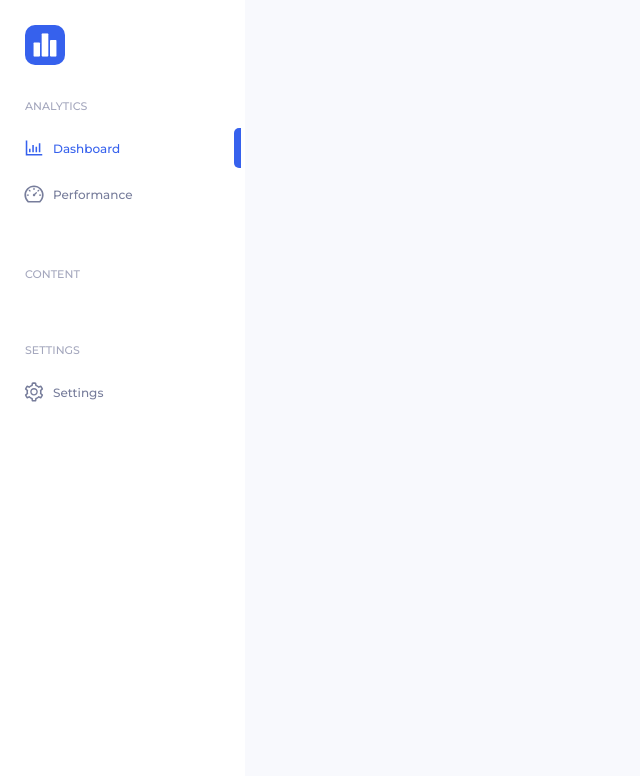
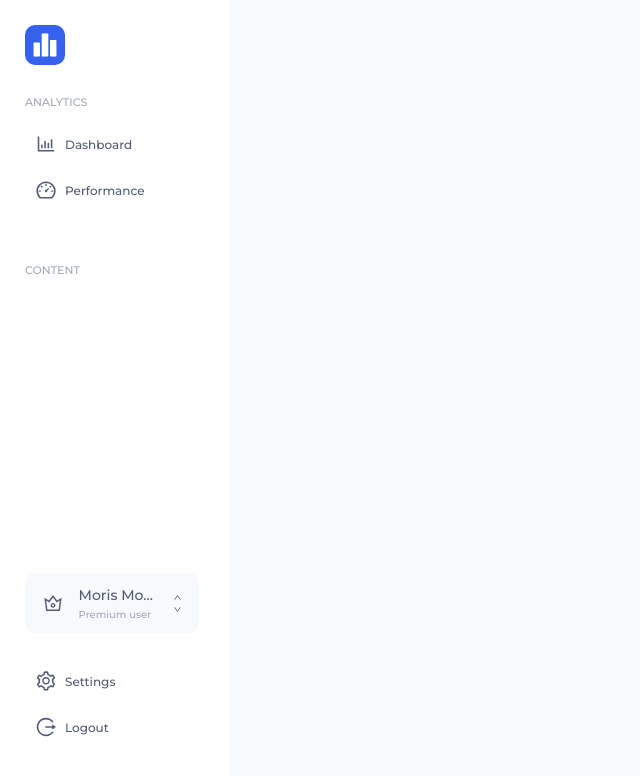
Before and after one commit to morismoze/react-dashboard, a React (Create React App) app: page / in a window 1280 px wide. Shown: the top 776 px of the page, without its empty margins (0-640 px from the left). Built offline with nearby package versions, Linux system fonts and the light colour scheme.

Commit message:
Finish implementing sidenav design

```diff
--- a/src/components/Sidenav/Sidenav/Sidenav.js
+++ b/src/components/Sidenav/Sidenav/Sidenav.js
@@ -1,10 +1,10 @@
 import React from 'react';
 
-import { AiOutlineLogout } from 'react-icons/ai';
-
 import SidenavGroup from "../SidenavGroup/SidenavGroup";
+import SidenavGroupTab from "../SidenavGroupTab/SidenavGroupTab";
+import SidenavUserTab from "../SidenavUserTab/SidenavUserTab";
 import dashboardLogo from '../../../modules/images/logo/dashboard-logo.svg';
-import { SIDENAV_GROUPS } from "../../../constants/screenConstants";
+import {LOG_GROUP, PROFILE_GROUP, SETTINGS_GROUP, SIDENAV_GROUPS} from "../../../constants/screenConstants";
 import styles from './Sidenav.module.scss';
 
 const Sidenav = ({
@@ -27,6 +27,22 @@ const Sidenav = ({
                     key={sidenavGroupKey}
                 />
             ))}
+            <SidenavUserTab
+                tabName={PROFILE_GROUP.PROFILE_SCREEN}
+                profileImage={'higherOrderComponent'}
+                username={'Moris Moze'}
+                premiumUser={true}
+            />
+            <SidenavGroupTab
+                tabName={SETTINGS_GROUP.SETTINGS_SCREEN}
+                activeScreen={activeScreen}
+                setActiveScreen={setActiveScreen}
+            />
+            <SidenavGroupTab
+                tabName={LOG_GROUP.LOGOUT_SCREEN}
+                activeScreen={activeScreen}
+                setActiveScreen={setActiveScreen}
+            />
         </nav>
     );
 };
--- a/src/components/Sidenav/Sidenav/Sidenav.module.scss
+++ b/src/components/Sidenav/Sidenav/Sidenav.module.scss
@@ -1,13 +1,17 @@
 .sidenav {
-  padding: 25px 0 25px 25px;
+  padding: 25px 0 50px 25px;
   position: fixed;
   left: 0;
   top: 0;
   bottom: 0;
   background-color: var(--white);
-  width: 245px;
+  width: 230px;
+  display: flex;
+  flex-direction: column;
 
   &__logo {
     margin-bottom: 30px;
+    width: 40px;
+    height: 40px;
   }
 }
--- a/src/components/Sidenav/SidenavGroup/SidenavGroup.module.scss
+++ b/src/components/Sidenav/SidenavGroup/SidenavGroup.module.scss
@@ -1,8 +1,10 @@
 .tabsGroup {
   display: flex;
   flex-direction: column;
-  align-items: flex-start;
   margin-bottom: 50px;
+
+  &:nth-last-of-type(2) {
+  }
 
   &__tabsList {
     width: 100%;
@@ -21,16 +23,4 @@
     display: flex;
     align-items: center;
   }
-
-  &__active:after {
-    content: '';
-    width: 7px;
-    height: 40px;
-    background-color: var(--blue);
-    display: inline-block;
-    position: relative;
-    right: 0;
-    border-top-left-radius: 5px;
-    border-bottom-left-radius: 5px;
-  }
 }
--- a/src/components/Sidenav/SidenavGroupTab/SidenavGroupTab.js
+++ b/src/components/Sidenav/SidenavGroupTab/SidenavGroupTab.js
@@ -1,4 +1,5 @@
 import React from 'react';
+import { useHistory } from 'react-router-dom';
 
 import * as AntDesignIcons from 'react-icons/ai';
 
@@ -13,15 +14,18 @@ const SidenavGroupTab = ({
 }) => {
     const TabIcon = AntDesignIcons[getSidenavTabIconName(tabName)];
 
+    const history = useHistory();
+
     const onTabClick = () => {
       setActiveScreen(tabName);
+      history.push(tabName)
     };
-
+console.log(history.location.pathname)
     return (
         <div
             className={classNames(
                 styles.groupTab,
-                activeScreen === tabName ? styles.groupTab__active : ''
+                activeScreen === tabName && history.location.pathname.includes(tabName) ? styles.groupTab__active : ''
             )}
             onClick={onTabClick}
         >
--- a/src/components/Sidenav/SidenavGroupTab/SidenavGroupTab.module.scss
+++ b/src/components/Sidenav/SidenavGroupTab/SidenavGroupTab.module.scss
@@ -6,8 +6,7 @@
   color: var(--washed-blue);
   font-size: 12px;
   font-weight: 500;
-  position: relative;
-  transition: all .25s ease-in-out;
+  transition: all .2s ease-in-out;
   left: -12px;
   width: 95%;
 
@@ -17,8 +16,8 @@
     left: -2px;
   }
 
-  &__groupTabName {
-
+  &__groupTabName:first-letter {
+    text-transform: uppercase;
   }
 
   &:hover {
@@ -29,4 +28,16 @@
   &__active {
     color: var(--blue);
   }
+
+  &__active:after {
+    content: '';
+    width: 7px;
+    height: 40px;
+    background-color: var(--blue);
+    display: inline-block;
+    position: absolute;
+    right: 0;
+    border-top-left-radius: 5px;
+    border-bottom-left-radius: 5px;
+  }
 }
--- /dev/null
+++ b/src/components/Sidenav/SidenavUserTab/SidenavUserTab.js
@@ -0,0 +1,42 @@
+import React from 'react';
+
+import styles from './SidenavUserTab.module.scss';
+import * as AntDesignIcons from "react-icons/ai";
+import { getSidenavTabIconName } from "../../../constants/sidenavConstants";
+
+const SidenavUserTab = ({
+    tabName,
+    username,
+    profileImage,
+    premiumUser
+}) => {
+    const ProfileIcon = AntDesignIcons[getSidenavTabIconName(tabName)];
+    const ArrowUpIcon = AntDesignIcons['AiOutlineUp'];
+    const ArrowDownIcon = AntDesignIcons['AiOutlineDown'];
+
+    return (
+        <div className={styles.sidenavUserTab}>
+            <ProfileIcon
+                size={22}
+                className={styles.sidenavUserTab__icon}
+            />
+            <div className={styles.sidenavUserTab__usernameWrapper}>
+                <span className={styles.sidenavUserTab__username}>{username}</span>
+                <span className={styles.sidenavUserTab__userRole}>
+                    {premiumUser ? 'Premium user' : 'Normal user'}
+                </span>
+            </div>
+            <div className={styles.sidenavUserTab__toggleWrapper}>
+                <ArrowUpIcon
+                    size={9}
+                    className={styles.sidenavUserTab__toggleIconUp}
+                />
+                <ArrowDownIcon
+                    size={9}
+                />
+            </div>
+        </div>
+    );
+};
+
+export default SidenavUserTab;
--- /dev/null
+++ b/src/components/Sidenav/SidenavUserTab/SidenavUserTab.module.scss
@@ -0,0 +1,53 @@
+.sidenavUserTab {
+  color: var(--washed-blue);
+  background-color: var(--extra-light-blue);
+  border-radius: 10px;
+  display: flex;
+  align-items: center;
+  justify-content: space-around;
+  margin-right: 25px;
+  padding: 10px;
+  cursor: pointer;
+  margin-bottom: 25px;
+  margin-top: auto;
+  height: 60px;
+  width: 85%;
+
+  &__icon {
+    fill: var(--washed-blue);
+  }
+
+  &__usernameWrapper {
+    display: flex;
+    flex-direction: column;
+    justify-content: center;
+    align-items: flex-start;
+  }
+
+  &__username {
+    font-size: 14px;
+    margin-bottom: 4px;
+    max-width: 80px;
+    max-height: 20px;
+    overflow: hidden;
+    text-overflow: ellipsis;
+    white-space: nowrap;
+  }
+
+  &__userRole {
+    color: var(--light-gray);
+    font-size: 10px;
+  }
+
+  &__toggleWrapper {
+    display: flex;
+    flex-direction: column;
+    align-items: center;
+    justify-content: center;
+  }
+
+  &__toggleIconUp {
+    margin-bottom: 3px;
+  }
+
+}
--- a/src/constants/screenConstants.js
+++ b/src/constants/screenConstants.js
@@ -1,16 +1,23 @@
 export const ANALYTICS_GROUP = {
-    DASHBOARD_SCREEN: 'Dashboard',
-    PERFORMANCE_SCREEN: 'Performance'
+    DASHBOARD_SCREEN: 'dashboard',
+    PERFORMANCE_SCREEN: 'performance'
 };
 
 export const CONTENT_GROUP = {};
 
 export const SETTINGS_GROUP = {
-    SETTINGS_SCREEN: 'Settings'
+    SETTINGS_SCREEN: 'settings'
 };
+
+export const LOG_GROUP = {
+    LOGOUT_SCREEN: 'logout'
+}
+
+export const PROFILE_GROUP = {
+    PROFILE_SCREEN: 'profile'
+}
 
 export const SIDENAV_GROUPS = {
     Analytics: ANALYTICS_GROUP,
-    Content: CONTENT_GROUP,
-    Settings: SETTINGS_GROUP
+    Content: CONTENT_GROUP
 };
--- a/src/constants/sidenavConstants.js
+++ b/src/constants/sidenavConstants.js
@@ -1,18 +1,24 @@
-import {ANALYTICS_GROUP, SETTINGS_GROUP} from "./screenConstants";
+import {ANALYTICS_GROUP, LOG_GROUP, PROFILE_GROUP, SETTINGS_GROUP} from "./screenConstants";
 
 // constants for Ant Design Icons names
 const ANT_DESIGN_ICON_DASHBOARD = 'AiOutlineBarChart';
 const ANT_DESIGN_ICON_PERFORMANCE = 'AiOutlineDashboard';
 const ANT_DESIGN_ICON_SETTINGS = 'AiOutlineSetting';
+const ANT_DESIGN_ICON_LOGOUT = 'AiOutlineLogout';
+const ANT_DESIGN_ICON_PROFILE = 'AiOutlineCrown';
 
 export const getSidenavTabIconName = tabId => {
     switch (tabId) {
         case ANALYTICS_GROUP.DASHBOARD_SCREEN:
-            return ANT_DESIGN_ICON_DASHBOARD
+            return ANT_DESIGN_ICON_DASHBOARD;
         case ANALYTICS_GROUP.PERFORMANCE_SCREEN:
-            return ANT_DESIGN_ICON_PERFORMANCE
+            return ANT_DESIGN_ICON_PERFORMANCE;
         case SETTINGS_GROUP.SETTINGS_SCREEN:
-            return ANT_DESIGN_ICON_SETTINGS
+            return ANT_DESIGN_ICON_SETTINGS;
+        case LOG_GROUP.LOGOUT_SCREEN:
+            return ANT_DESIGN_ICON_LOGOUT;
+        case PROFILE_GROUP.PROFILE_SCREEN:
+            return ANT_DESIGN_ICON_PROFILE;
         default:
             return;
     }
--- a/src/index.css
+++ b/src/index.css
@@ -3,7 +3,7 @@
     --light-gray: #A4A7BD;
     --extra-light-blue: #F8F9FD;
     --blue: #3661ED;
-    --washed-blue: #777D9B;
+    --washed-blue: #535a76;
 }
 
 body {
```
